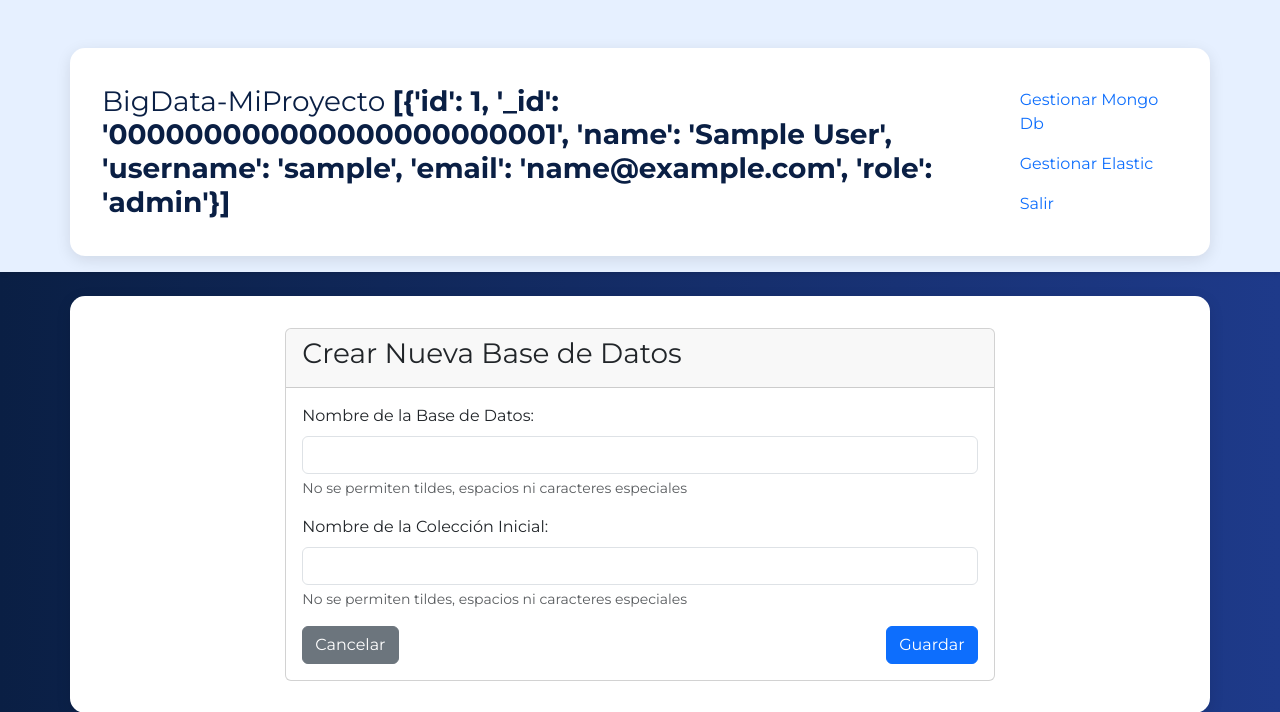
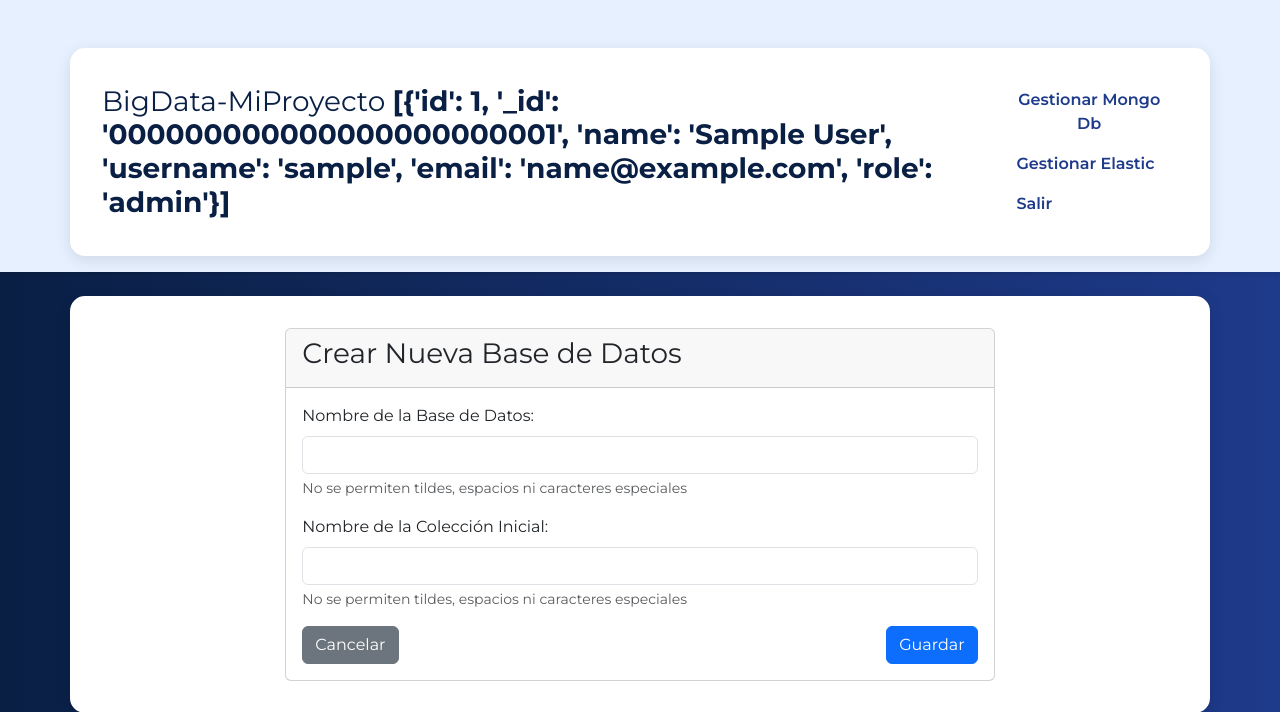
Before and after one commit to Andrea-Gomez-Martinez/BigDataApp, a Flask app: page /crear-base-datos-form in a window 1280 px wide. Shown: the top 712 px of the page. Run offline with Flask 3, Linux system fonts and the light colour scheme; the visitor is signed in with stand-in values (Sample User, id 1).

Commit message:
Update gestor.css
Update gestor.css

```diff
--- a/static/css/gestor.css
+++ b/static/css/gestor.css
@@ -33,3 +33,14 @@
     color: #ffffff;
     font-size: 0.9rem;
 }
+
+.nav-link {
+    color: #1e3a8a !important; /* azul medio consistente */
+    font-weight: 600;
+    transition: color 0.3s ease;
+    text-align: center;
+}
+
+.nav-link:hover {
+    color: #0a1f44 !important; /* azul profundo al pasar el mouse */
+}
```
